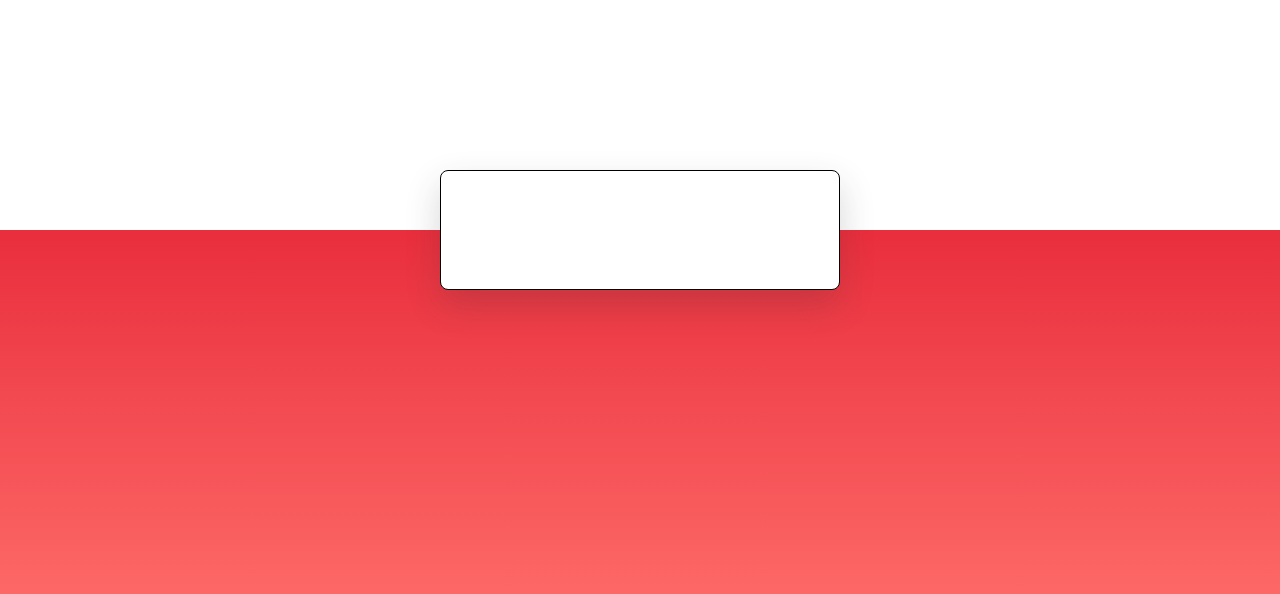
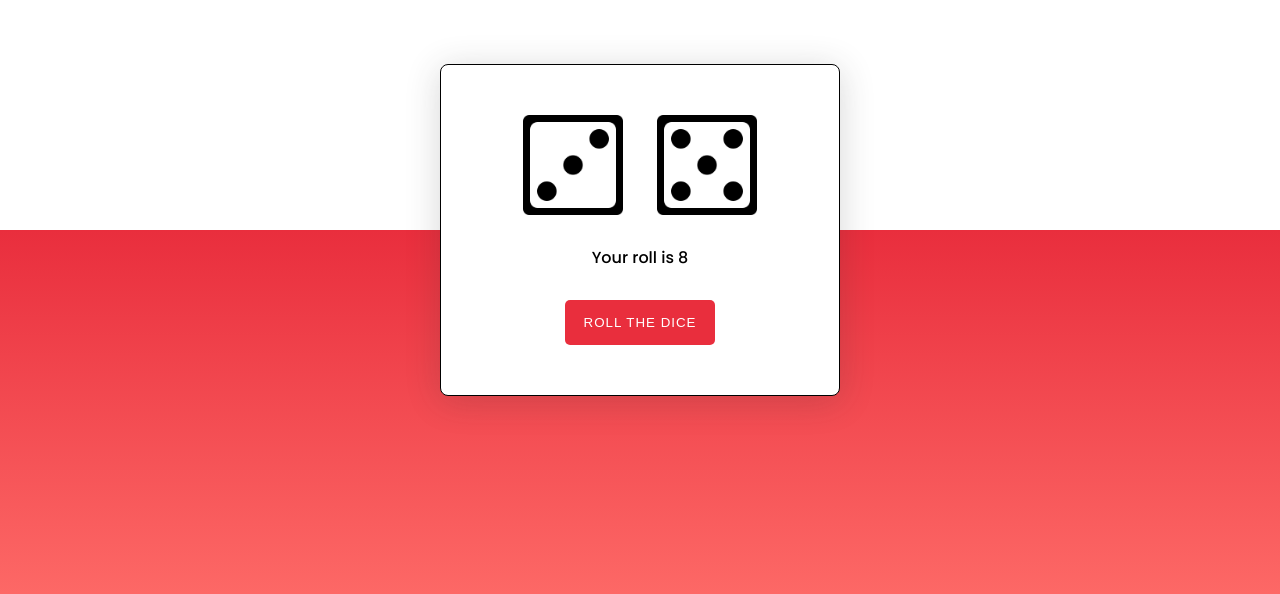
Before and after one commit to msam4/dice-roll, a plain HTML site: page index.html in a window 1280 px wide. Shown: the part 170-764 px from the top of the page. Drawn offline with Linux system fonts and the light colour scheme.

Commit message:
Finish dice roll

```diff
--- a/index.html
+++ b/index.html
@@ -10,8 +10,11 @@
 <body>
   <div class="container">
     <div class="dice-wrapper">
-      <img src="" alt="">
+      <img id="die-1" class="dice-face">
+      <img id="die-2" class="dice-face">
     </div>
+    <p id="total"></p>
+    <button onclick="roll()">ROLL THE DICE</button>
   </div>
   <script src="script.js"></script>
 </body>
--- a/script.js
+++ b/script.js
@@ -0,0 +1,31 @@
+let images = [
+  "images/dice-one.png",
+  "images/dice-two.png",
+  "images/dice-three.png",
+  "images/dice-four.png",
+  "images/dice-five.png",
+  "images/dice-six.png"
+];
+
+let dice = document.querySelectorAll("img");
+
+function roll() {
+  dice.forEach(function(die){
+    die.classList.add("shake");
+  });
+  setTimeout(function(){
+    dice.forEach(function(die) {
+      die.classList.remove("shake");
+    });
+
+    let dieOneValue = Math.floor(Math.random() * 6);
+    let dieTwoValue = Math.floor(Math.random() * 6);
+    console.log(dieOneValue, dieTwoValue);
+    document.querySelector("#die-1").setAttribute("src", images[dieOneValue]);
+    document.querySelector("#die-2").setAttribute("src", images[dieTwoValue]);
+    document.querySelector("#total").innerHTML = "Your roll is " + ( (dieOneValue + 1) + (dieTwoValue + 1) );
+  },
+  1000
+  );
+}
+roll();
--- a/style.css
+++ b/style.css
@@ -22,6 +22,57 @@ body {
   top: 50%;
   left: 50%;
   background-color: #ffffff;
-  box-shadow: 0 15px 35px rgba(50, 50, 50, 0.2);
+  box-shadow: 0 5px 35px rgba(50, 50, 50, 0.2);
   border-radius: 8px;
+  display: flex;
+  flex-direction: column;
+  align-items: center;
+  font-family: "Poppins", sans-serif;
 }
+
+.dice-face {
+  height: 100px;
+  width: 100px;
+}
+
+.dice-wrapper {
+  width: 90%;
+  display: flex;
+  justify-content: space-around;
+}
+
+p {
+  font-size: 16px;
+  margin: 30px 0;
+  font-weight: 500;
+}
+
+button {
+  background-color: #e92e3d;
+  border: none;
+  outline: none;
+  color: #ffffff;
+  padding: 15px 0;
+  width: 150px;
+  letter-spacing: 1px;
+  border-radius: 5px;
+  cursor: pointer;
+}
+
+.shake {
+  animation: shake 0.5s infinite;
+}
+
+@keyframes shake {
+  0% {
+    transform: rotate(8deg);
+  }
+
+  50% {
+    transform: rotate(-8deg);
+  }
+
+  100% {
+    transform: rotate(8deg);
+  }
+}
```
